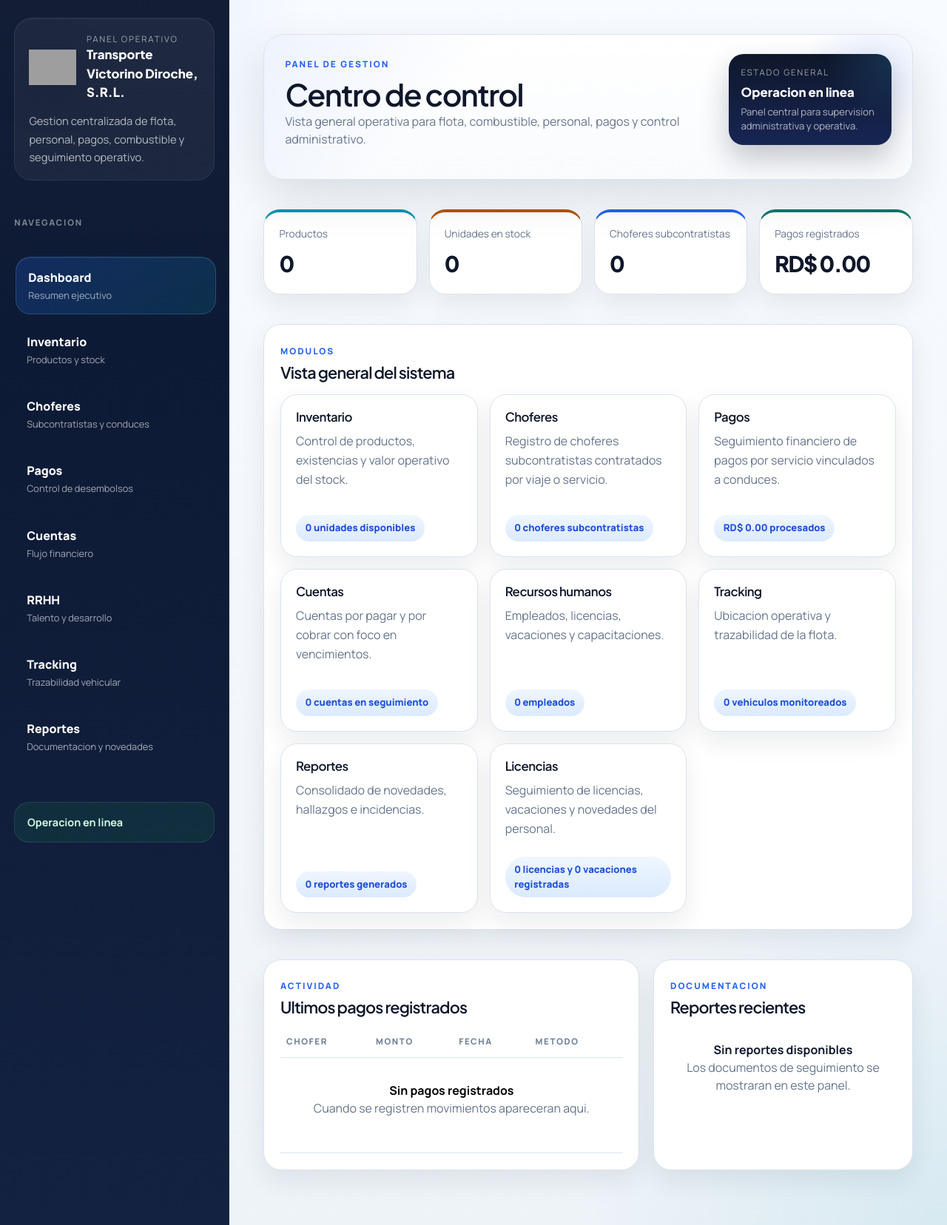
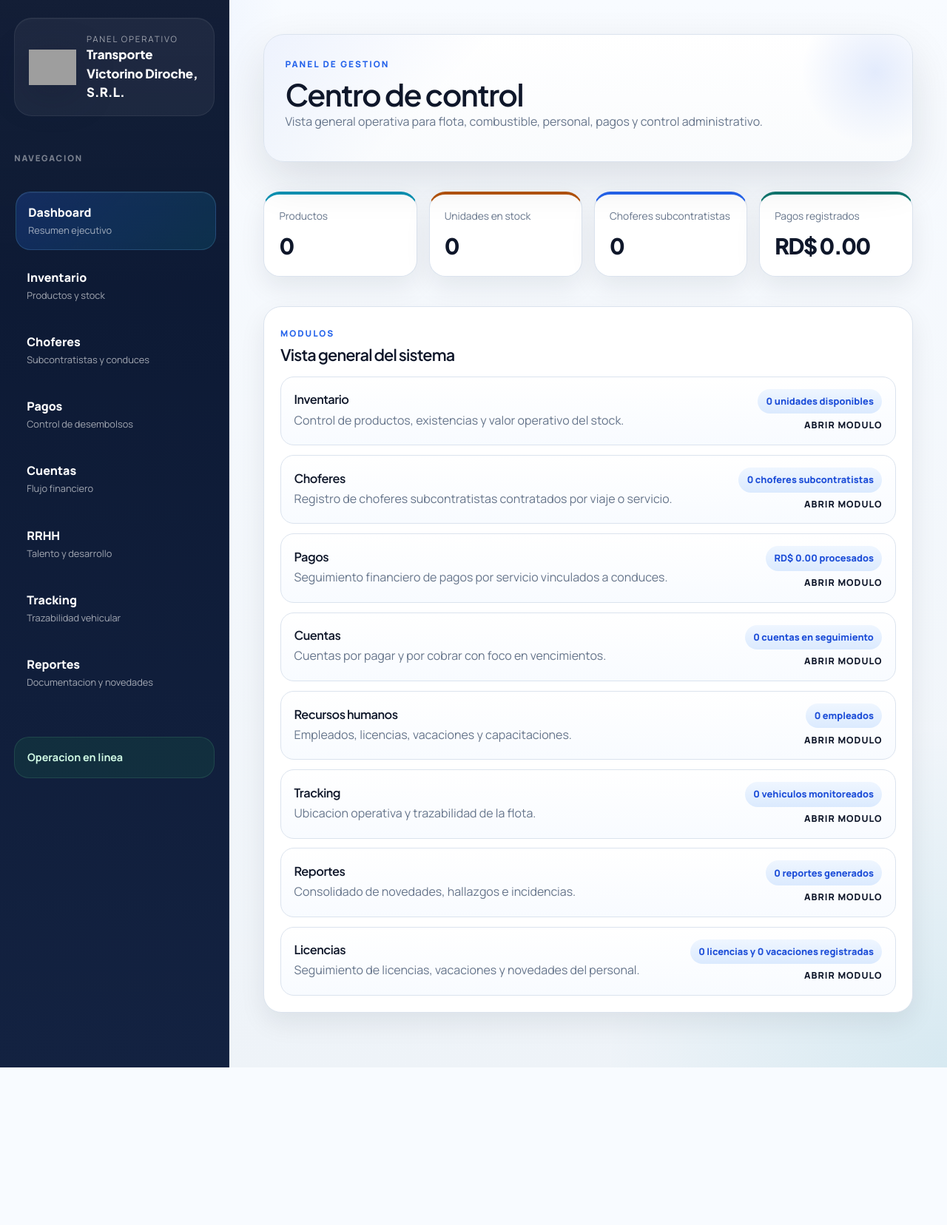
Before and after one commit to josegabrielheredia/sistemaflota, a Django app: page / in a window 1280 px wide. Shown: the whole page at 74% size. After the commit the page ends 1443 px from the top, so only its background shows below. Run offline with Django 5.2, Linux system fonts and the light colour scheme; data that the repository does not hold is empty; parts of the project's set-up code (start-up, migrations or seed data) failed here and were passed over; grey boxes are pictures that could not be loaded.

Commit message:
Pulir interfaz del admin y dashboard

```diff
--- a/templates/admin/base_site.html
+++ b/templates/admin/base_site.html
@@ -8,7 +8,7 @@
 <link rel="preconnect" href="https://fonts.googleapis.com">
 <link rel="preconnect" href="https://fonts.gstatic.com" crossorigin>
 <link href="https://fonts.googleapis.com/css2?family=Manrope:wght@400;500;600;700;800&family=Plus+Jakarta+Sans:wght@600;700;800&display=swap" rel="stylesheet">
-<link rel="stylesheet" href="{% static 'admin/css/admin-custom.css' %}?v=17">
+<link rel="stylesheet" href="{% static 'admin/css/admin-custom.css' %}?v=22">
 {% endblock %}
 
 {% block branding %}
--- a/templates/base.html
+++ b/templates/base.html
@@ -188,10 +188,7 @@
         .page-topbar {
             position: relative;
             overflow: hidden;
-            display: grid;
-            grid-template-columns: minmax(0, 1fr) 220px;
-            gap: 1.2rem;
-            align-items: start;
+            display: block;
             padding: 1.6rem 1.75rem;
             border-radius: 28px;
             background:
@@ -241,39 +238,6 @@
         .table-note,
         .empty-state p {
             color: var(--muted);
-        }
-
-        .topbar-status {
-            position: relative;
-            z-index: 1;
-            padding: 1rem 1.05rem;
-            border-radius: 20px;
-            background:
-                radial-gradient(circle at top right, rgba(56, 189, 248, 0.16), transparent 35%),
-                linear-gradient(180deg, #0f172a 0%, #172554 100%);
-            color: #fff;
-            box-shadow: 0 18px 38px rgba(15,23,42,0.24);
-        }
-
-        .status-label {
-            font-size: 0.72rem;
-            letter-spacing: 0.15em;
-            text-transform: uppercase;
-            color: rgba(255,255,255,0.58);
-        }
-
-        .status-value {
-            margin-top: 0.35rem;
-            font-family: "Plus Jakarta Sans", sans-serif;
-            font-size: 1.05rem;
-            font-weight: 800;
-        }
-
-        .status-note {
-            margin-top: 0.3rem;
-            color: rgba(255,255,255,0.68);
-            font-size: 0.82rem;
-            line-height: 1.45;
         }
 
         .stats-grid {
@@ -336,6 +300,68 @@
             display: grid;
             grid-template-columns: repeat(auto-fit, minmax(240px, 1fr));
             gap: 1rem;
+        }
+
+        .module-list {
+            display: grid;
+            gap: 0.8rem;
+        }
+
+        .module-list-row {
+            display: grid;
+            grid-template-columns: minmax(0, 1fr) auto;
+            gap: 1rem;
+            align-items: center;
+            padding: 1rem 1.1rem;
+            border-radius: 18px;
+            border: 1px solid var(--line);
+            background: linear-gradient(180deg, #ffffff 0%, #f8fbff 100%);
+            transition: border-color 140ms ease, transform 140ms ease, box-shadow 140ms ease;
+        }
+
+        .module-list-row:hover {
+            transform: translateY(-1px);
+            border-color: #bfdbfe;
+            box-shadow: 0 16px 34px rgba(15, 23, 42, 0.08);
+        }
+
+        .module-list-copy h3 {
+            margin: 0;
+            font-family: "Plus Jakarta Sans", sans-serif;
+            font-size: 1.02rem;
+            letter-spacing: -0.03em;
+        }
+
+        .module-list-copy p {
+            margin: 0.35rem 0 0;
+            color: var(--muted);
+            line-height: 1.55;
+        }
+
+        .module-list-meta {
+            display: grid;
+            justify-items: end;
+            gap: 0.45rem;
+            text-align: right;
+        }
+
+        .module-list-metric {
+            display: inline-flex;
+            align-items: center;
+            padding: 0.45rem 0.72rem;
+            border-radius: 999px;
+            background: linear-gradient(180deg, #eff6ff 0%, #dbeafe 100%);
+            color: #1d4ed8;
+            font-size: 0.8rem;
+            font-weight: 800;
+        }
+
+        .module-list-link {
+            color: var(--text);
+            font-size: 0.78rem;
+            font-weight: 800;
+            letter-spacing: 0.08em;
+            text-transform: uppercase;
         }
 
         .feature-card {
@@ -741,6 +767,15 @@
             .form-grid.three-columns {
                 grid-template-columns: 1fr;
             }
+
+            .module-list-row {
+                grid-template-columns: 1fr;
+            }
+
+            .module-list-meta {
+                justify-items: start;
+                text-align: left;
+            }
         }
 
         @media (max-width: 767.98px) {
@@ -772,7 +807,6 @@
                     <span class="brand-title">Transporte Victorino Diroche, S.R.L.</span>
                 </span>
             </a>
-            <p class="brand-copy">Gestion centralizada de flota, personal, pagos, combustible y seguimiento operativo.</p>
         </div>
 
         <div class="sidebar-section-title">Navegacion</div>
@@ -819,11 +853,6 @@
                     <h1>{{ page_title|default:"Centro de control" }}</h1>
                     <p>{{ page_intro|default:"Gestion integral de inventario, personal, pagos, combustible y seguimiento de la flota." }}</p>
                 </div>
-                <div class="topbar-status">
-                    <div class="status-label">Estado general</div>
-                    <div class="status-value">Operacion en linea</div>
-                    <div class="status-note">Panel central para supervision administrativa y operativa.</div>
-                </div>
             </section>
 
             {% if messages %}
--- a/templates/dashboard.html
+++ b/templates/dashboard.html
@@ -8,81 +8,19 @@
             <h2>Vista general del sistema</h2>
         </div>
     </div>
-    <div class="feature-grid">
+    <div class="module-list">
         {% for module in module_cards %}
-        <a class="feature-card" href="{{ module.href }}">
-            <div>
+        <a class="module-list-row" href="{{ module.href }}">
+            <div class="module-list-copy">
                 <h3>{{ module.title }}</h3>
                 <p>{{ module.text }}</p>
             </div>
-            <span class="feature-metric">{{ module.metric }}</span>
+            <div class="module-list-meta">
+                <span class="module-list-metric">{{ module.metric }}</span>
+                <span class="module-list-link">Abrir modulo</span>
+            </div>
         </a>
         {% endfor %}
     </div>
 </section>
-
-<div class="split-layout">
-    <section class="content-card">
-        <div class="section-heading">
-            <div>
-                <span class="section-kicker">Actividad</span>
-                <h2>Ultimos pagos registrados</h2>
-            </div>
-        </div>
-        <div class="table-responsive">
-            <table class="table site-table align-middle mb-0">
-                <thead>
-                    <tr>
-                        <th>Chofer</th>
-                        <th>Monto</th>
-                        <th>Fecha</th>
-                        <th>Metodo</th>
-                    </tr>
-                </thead>
-                <tbody>
-                    {% for pago in recent_payments %}
-                    <tr>
-                        <td>{{ pago.chofer.nombre }}</td>
-                        <td>RD$ {{ pago.monto }}</td>
-                        <td>{{ pago.fecha|date:"d/m/Y" }}</td>
-                        <td><span class="table-badge">{{ pago.metodo }}</span></td>
-                    </tr>
-                    {% empty %}
-                    <tr>
-                        <td colspan="4">
-                            <div class="empty-state compact">
-                                <strong>Sin pagos registrados</strong>
-                                <p>Cuando se registren movimientos apareceran aqui.</p>
-                            </div>
-                        </td>
-                    </tr>
-                    {% endfor %}
-                </tbody>
-            </table>
-        </div>
-    </section>
-
-    <section class="content-card">
-        <div class="section-heading">
-            <div>
-                <span class="section-kicker">Documentacion</span>
-                <h2>Reportes recientes</h2>
-            </div>
-        </div>
-        <div class="stack-list">
-            {% for reporte in recent_reports %}
-            <article class="stack-item">
-                <div class="stack-item-meta">{{ reporte.fecha|date:"d/m/Y" }}</div>
-                <h3>{{ reporte.titulo }}</h3>
-                <p>{{ reporte.descripcion|truncatechars:140 }}</p>
-            </article>
-            {% empty %}
-            <div class="empty-state compact">
-                <strong>Sin reportes disponibles</strong>
-                <p>Los documentos de seguimiento se mostraran en este panel.</p>
-            </div>
-            {% endfor %}
-        </div>
-    </section>
-</div>
 {% endblock %}
```
Also changed, not shown: templates/admin/index.html (+82 -62 lines), templates/admin/login.html (+28 -1 lines), 1 other file.
